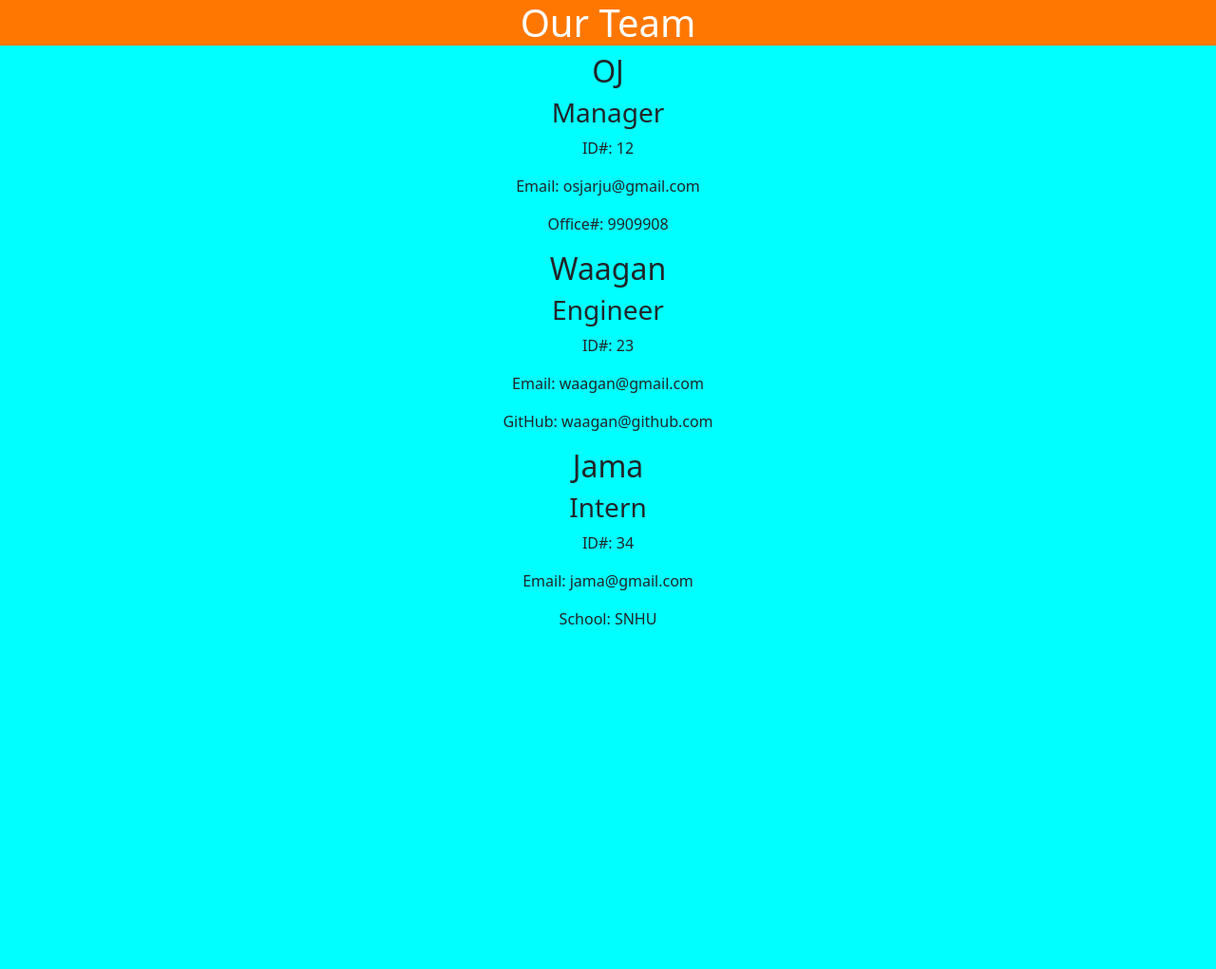
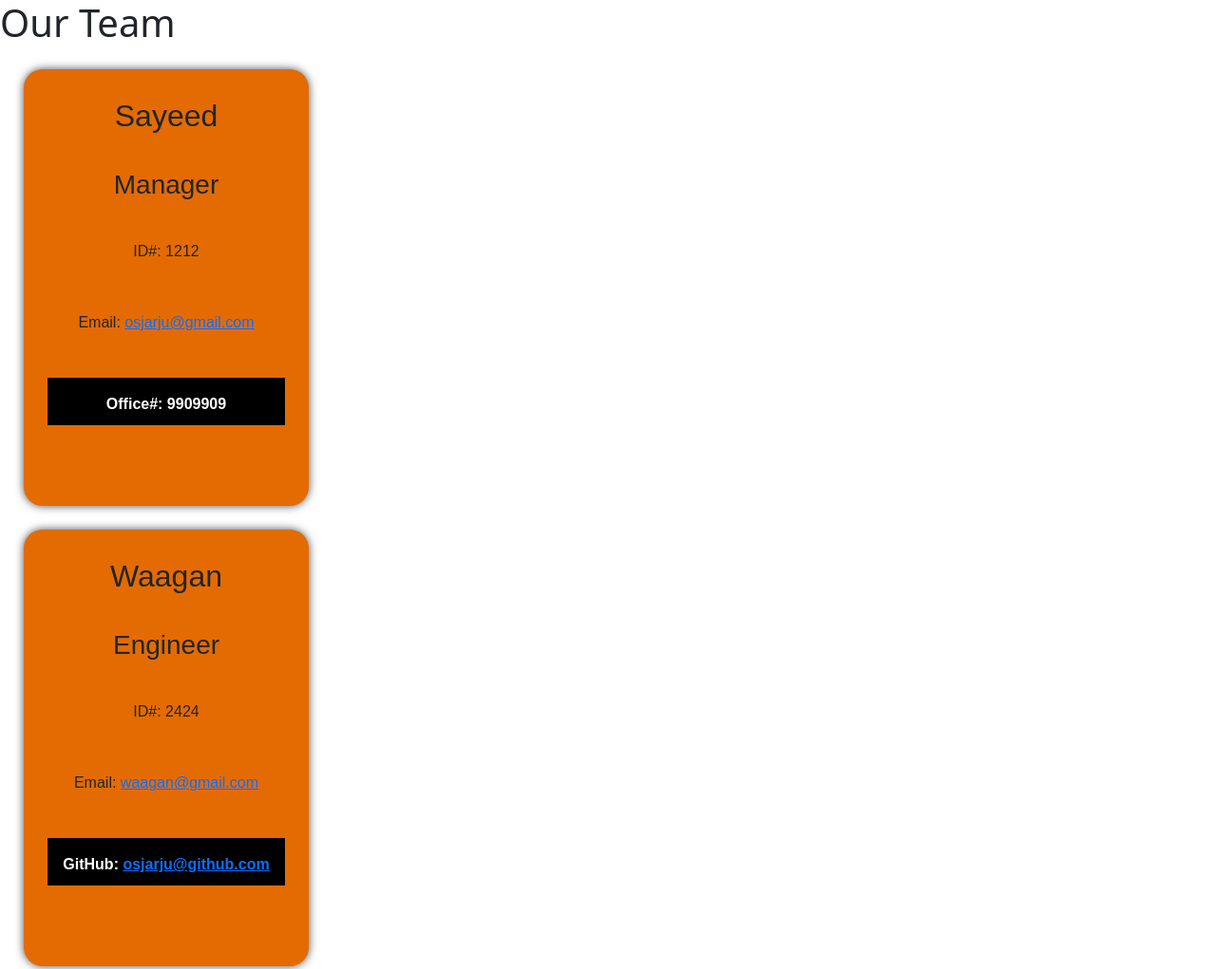
Before and after one commit to osjarju/Team-Profile-Generator, a website: page index.html in a window 1280 px wide. Shown: the top 1021 px of the page at 95% size. Before the commit the page ends 800 px from the top, so only its background shows below. Drawn offline with nearby package versions, Linux system fonts and the light colour scheme.

Commit message:
All functionality met

```diff
--- a/index.html
+++ b/index.html
@@ -10,24 +10,24 @@
     </head>
   <body>
     <h1>Our Team</h1>
-    <div>
-    <h2>OJ</h2>
-    <h3>Manager</h3>
-    <p>ID#: 12</p>
-    <p>Email: osjarju@gmail.com</p>
-    <p>Office#: 9909908</p>
-    </div><div>
-    <h2>Waagan</h2>
-    <h3>Engineer</h3>
-    <p>ID#: 23</p>
-    <p>Email: waagan@gmail.com</p>
-    <p>GitHub: waagan@github.com</p>
-    </div><div class="managerDiv">
-    <h2>Jama</h2>
-    <h3>Intern</h3>
-    <p>ID#: 34</p>
-    <p>Email: jama@gmail.com</p>
-    <p>School: SNHU</p>
+    <div class="managerDiv">
+    <h2 class="managerName">Sayeed</h2>
+    <h3 class="managerTitle">Manager</h3>
+    <p class="managerID">ID#: 1212</p>
+    <p class="managerEmail">Email: <a href="mailto:osjarju@gmail.com">osjarju@gmail.com</a></p>
+    <p class="managerNum">Office#: 9909909</p>
+    </div><div class="engineerDiv">
+    <h2 class="engineerName">Waagan</h2>
+    <h3 class="engineerTitle">Engineer</h3>
+    <p class="engineerID">ID#: 2424</p>
+    <p class="engineerEmail">Email: <a href="mailto:waagan@gmail.com">waagan@gmail.com</a></p>
+    <p class="engineerGit">GitHub: <a href="mailto:osjarju@github.com">osjarju@github.com</a></p>
+    </div><div class="internDiv">
+    <h2 class="internName">Jama</h2>
+    <h3 class="internTitle">Intern</h3>
+    <p class="internID">ID#: 6666</p>
+    <p class="internEmail">Email: <a href="mailto:jama@gmail.com">jama@gmail.com</a></p>
+    <p class="internSchool">School: SNHU</p>
 </div>
     <script src="https://cdn.jsdelivr.net/npm/bootstrap@5.3.0-alpha1/dist/js/bootstrap.bundle.min.js" integrity="sha384-w76AqPfDkMBDXo30jS1Sgez6pr3x5MlQ1ZAGC+nuZB+EYdgRZgiwxhTBTkF7CXvN" crossorigin="anonymous"></script>
   </body>
--- a/styles.css
+++ b/styles.css
@@ -1,13 +1,119 @@
-body {
+ /* * {
      background-color: aqua;
-    text-align: center;
  }
 
  h1 {
      background-color: rgb(255, 119, 0);
      color: white;
+ } */
+
+ /* .managerDiv,
+ .engineerDiv,
+ .internDiv {
+     width: 100%;
+     display: flex;
+     justify-content: space-evenly;
+     flex-wrap: wrap;
+ } */
+
+ /* manager */
+
+ .managerDiv {
+     width: 300px;
+     height: 460px;
+     margin: 25px;
+     background-color: #e46b01;
+     border-radius: 20px;
+     overflow: hidden;
+     box-shadow: 0px 0px 10px rgba(0, 0, 0, 0.7);
  }
 
-managerDiv {
-    background-color: rgb(34, 44, 44);
+ .managerName,
+ .managerTitle,
+ .managerID,
+ .managerEmail,
+ .managerNum {
+     height: 50px;
+     padding: 5px;
+     text-align: center;
+     font-family: sans-serif;
+     margin: 25px;
  }
+
+ .managerNum {
+     margin-top: 10px;
+     background-color: black;
+     color: #fff;
+     display: block;
+     padding: 16px;
+     text-decoration: none;
+     font-weight: 600;
+ }
+
+ /* engineer */
+
+ .engineerDiv {
+     width: 300px;
+     height: 460px;
+     margin: 25px;
+     background-color: #e46b01;
+     border-radius: 20px;
+     overflow: hidden;
+     box-shadow: 0px 0px 10px rgba(0, 0, 0, 0.7);
+ }
+
+ .engineerName,
+ .engineerTitle,
+ .engineerID,
+ .engineerEmail,
+ .engineerGit {
+     height: 50px;
+     padding: 5px;
+     text-align: center;
+     font-family: sans-serif;
+     margin: 25px;
+ }
+
+ .engineerGit {
+     margin-top: 10px;
+     background-color: black;
+     color: #fff;
+     display: block;
+     padding: 16px;
+     text-decoration: none;
+     font-weight: 600;
+ }
+
+ /* intern */
+
+ .internDiv {
+     width: 300px;
+     height: 460px;
+     margin: 25px;
+     background-color: #e46b01;
+     border-radius: 20px;
+     overflow: hidden;
+     box-shadow: 0px 0px 10px rgba(0, 0, 0, 0.7);
+ }
+
+ .internName,
+ .internTitle,
+ .internID,
+ .internEmail,
+ .internSchool {
+     height: 50px;
+     padding: 5px;
+     text-align: center;
+     font-family: sans-serif;
+     margin: 25px;
+ }
+
+ .internSchool {
+     margin-top: 10px;
+     background-color: black;
+     color: #fff;
+     display: block;
+     padding: 16px;
+     text-decoration: none;
+     font-weight: 600;
+ }
```
Also changed, not shown: dist/generateTeam.js. Lines whose indentation alone changed are shown as unchanged.
